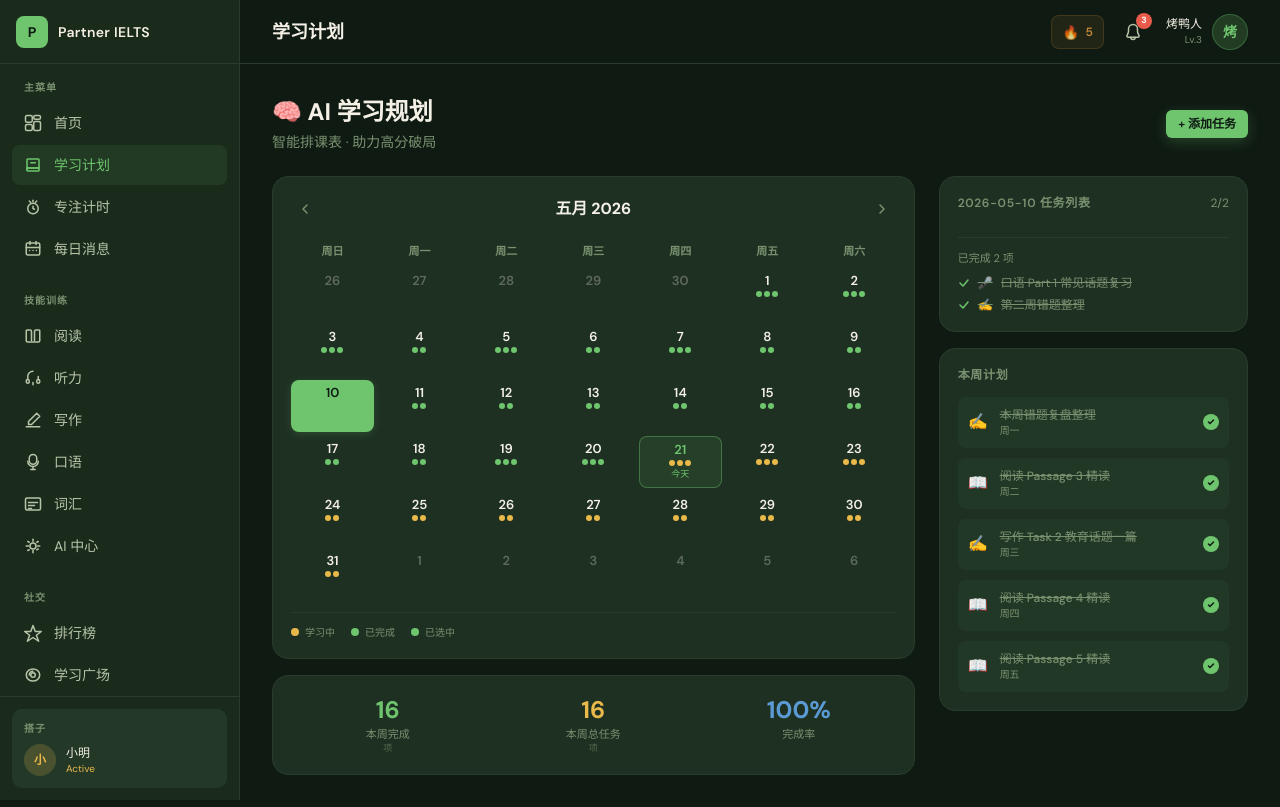
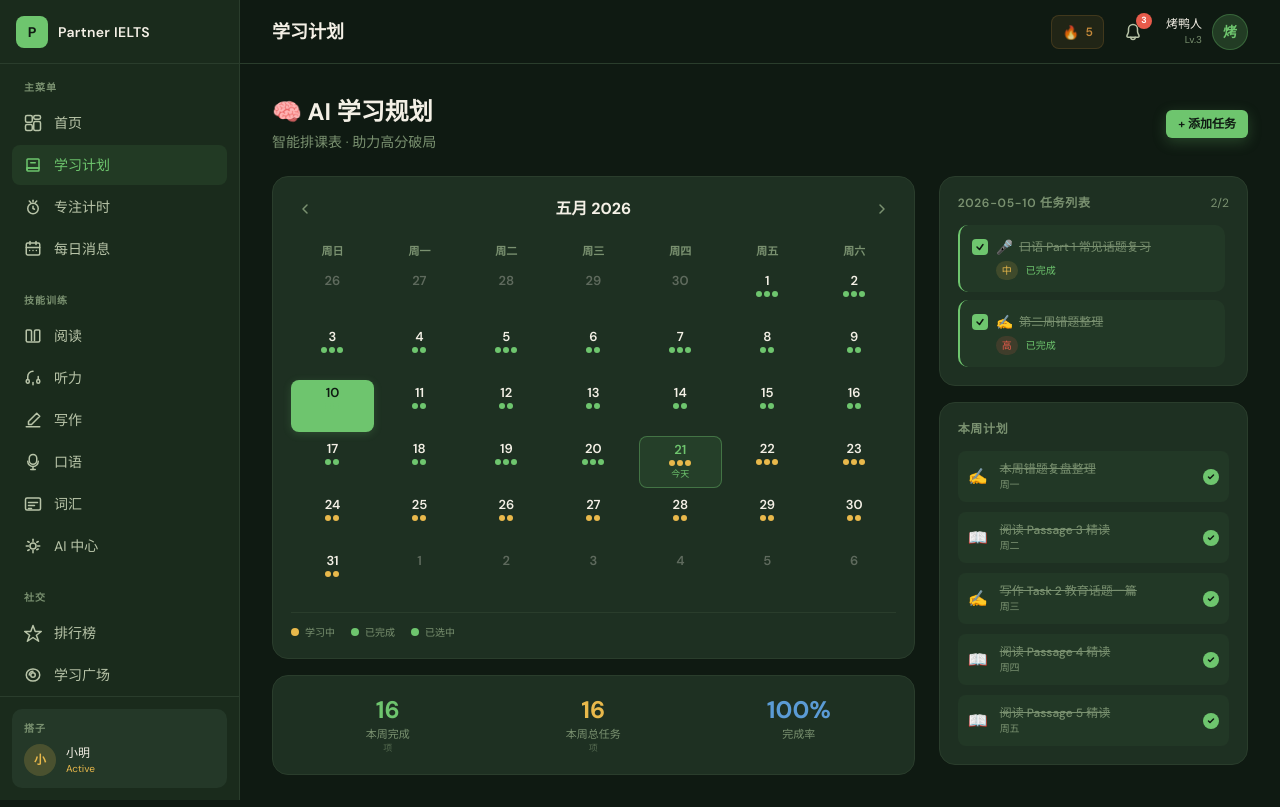
Before and after one commit to txc-link/CompanionELTS, a React (Vite) app: page /study in a window 1280 px wide. Both pictures are taken after a click on the element "10". Built offline with nearby package versions, Linux system fonts and the light colour scheme.

Commit message:
fix: Study - all tasks shown (completed+pending merged), completion state persists across date switches

```diff
--- a/src/pages/Study.tsx
+++ b/src/pages/Study.tsx
@@ -226,10 +226,16 @@ export default function Study() {
 
   const calendarDays = buildCalendarDays(currentYear, currentMonth, selectedDate)
 
-  // Selected day's tasks
+  // Selected day's tasks - ALL tasks (both pending and completed), completed first
   const selectedDayTasks = useMemo(
-    () => MAY_TASKS.filter((t) => t.date === selectedDate),
-    [selectedDate]
+    () => MAY_TASKS.filter((t) => t.date === selectedDate)
+      .sort((a, b) => {
+        const aDone = completedIds.has(a.id)
+        const bDone = completedIds.has(b.id)
+        if (aDone === bDone) return 0
+        return aDone ? -1 : 1 // completed first
+      }),
+    [selectedDate, completedIds]
   )
   const dayPending = selectedDayTasks.filter((t) => !completedIds.has(t.id))
   const dayCompleted = selectedDayTasks.filter((t) => completedIds.has(t.id))
@@ -449,52 +455,61 @@ export default function Study() {
               </div>
             )}
 
-            <div className="space-y-2 max-h-[300px] overflow-y-auto pr-1">
-              {dayPending.map((task) => (
+            {/* All tasks: completed first, then pending */}
+            <div className="space-y-2 max-h-[340px] overflow-y-auto pr-1">
+              {selectedDayTasks.map((task) => {
+                const done = completedIds.has(task.id)
+                return (
                   <div
                     key={task.id}
                     onClick={() => toggleTask(task.id)}
                     className={cn(
                       'rounded-[10px] p-3 cursor-pointer transition-all duration-200 hover:bg-bg-elevated',
-                    'border-l-2 border-l-border-subtle'
+                      done
+                        ? 'bg-accent-green/5 border-l-2 border-l-accent-green'
+                        : 'border-l-2 border-l-border-subtle'
                     )}
                   >
                     <div className="flex items-start gap-2">
-                    <div className="w-4 h-4 rounded-[4px] border border-border-accent flex-shrink-0 mt-0.5" />
+                      {/* Checkbox */}
+                      <div
+                        className={cn(
+                          'w-4 h-4 rounded-[4px] flex-shrink-0 mt-0.5 flex items-center justify-center transition-all duration-200',
+                          done
+                            ? 'bg-accent-green border-accent-green'
+                            : 'border border-border-accent'
+                        )}
+                      >
+                        {done && (
+                          <svg width="10" height="10" viewBox="0 0 10 10" fill="none">
+                            <path d="M2 5L4.5 7.5L8 2.5" stroke="#0f1a12" strokeWidth="1.5" strokeLinecap="round" strokeLinejoin="round"/>
+                          </svg>
+                        )}
+                      </div>
                       <div className="flex-1 min-w-0">
                         <div className="flex items-center gap-1.5">
                           <span className="text-sm">{CAT_ICONS[task.category]}</span>
-                        <span className="text-xs text-text-primary">{task.title}</span>
+                          <span className={cn(
+                            'text-xs transition-all duration-200',
+                            done ? 'text-text-muted line-through' : 'text-text-primary'
+                          )}>
+                            {task.title}
+                          </span>
                         </div>
-                      <span className={cn('text-[10px] px-1.5 py-0.5 rounded-full inline-block mt-1', PRIORITY_BG[task.priority])}>
+                        <div className="flex items-center gap-2 mt-1">
+                          <span className={cn('text-[10px] px-1.5 py-0.5 rounded-full', PRIORITY_BG[task.priority])}>
                             {PRIORITY_LABEL[task.priority]}
                           </span>
+                          {done && (
+                            <span className="text-[10px] text-accent-green">已完成</span>
+                          )}
                         </div>
                       </div>
                     </div>
-              ))}
                   </div>
-
-            {dayCompleted.length > 0 && (
-              <div className="mt-3 pt-3 border-t border-border-subtle">
-                <p className="text-[11px] text-text-muted mb-2">已完成 {dayCompleted.length} 项</p>
-                <div className="space-y-1.5">
-                  {dayCompleted.map((task) => (
-                    <div
-                      key={task.id}
-                      onClick={() => toggleTask(task.id)}
-                      className="flex items-center gap-2 text-xs text-text-muted cursor-pointer hover:text-text-secondary transition-colors line-through"
-                    >
-                      <svg width="12" height="12" viewBox="0 0 12 12" fill="none">
-                        <path d="M2 6L5 9L10 3" stroke="#6ec56e" strokeWidth="1.5" strokeLinecap="round" strokeLinejoin="round"/>
-                      </svg>
-                      <span>{CAT_ICONS[task.category]}</span>
-                      <span className="truncate">{task.title}</span>
+                )
+              })}
             </div>
-                  ))}
-                </div>
-              </div>
-            )}
           </Card>
 
           {/* Week Plan */}
```
Lines whose indentation alone changed are shown as unchanged.
